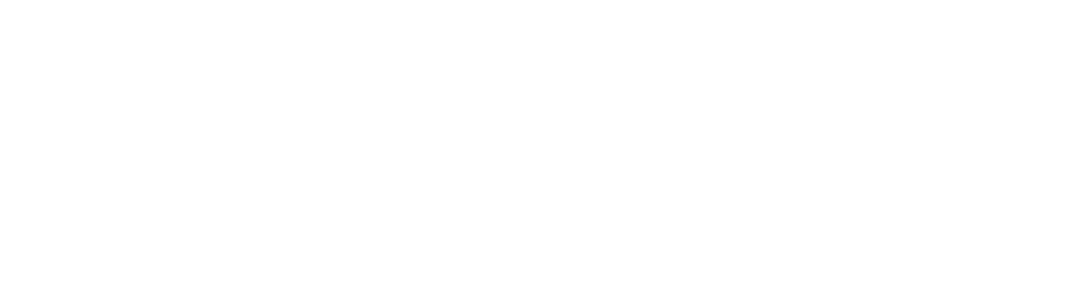
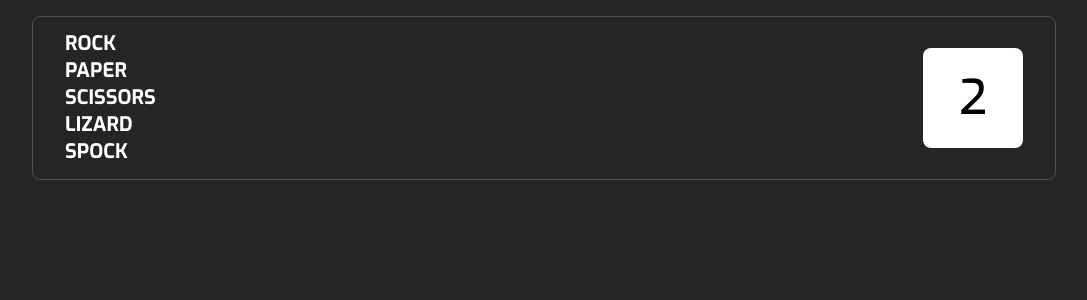
Before and after one commit to dewaleolaoye/big-bang-theory, a React (Create React App) app: page / in a window 1280 px wide. Shown: the top 300 px of the page, without its empty margins (96-1183 px from the left). Built offline with nearby package versions, Linux system fonts and the light colour scheme.

Commit message:
feat: header with title and score card

```diff
--- /dev/null
+++ b/jsconfig.json
@@ -0,0 +1,6 @@
+{
+  "compilerOptions": {
+    "baseUrl": "src"
+  },
+  "include": ["src"]
+}
--- a/src/App.css
+++ /dev/null
@@ -1,38 +0,0 @@
-.App {
-  text-align: center;
-}
-
-.App-logo {
-  height: 40vmin;
-  pointer-events: none;
-}
-
-@media (prefers-reduced-motion: no-preference) {
-  .App-logo {
-    animation: App-logo-spin infinite 20s linear;
-  }
-}
-
-.App-header {
-  background-color: #282c34;
-  min-height: 100vh;
-  display: flex;
-  flex-direction: column;
-  align-items: center;
-  justify-content: center;
-  font-size: calc(10px + 2vmin);
-  color: white;
-}
-
-.App-link {
-  color: #61dafb;
-}
-
-@keyframes App-logo-spin {
-  from {
-    transform: rotate(0deg);
-  }
-  to {
-    transform: rotate(360deg);
-  }
-}
--- a/src/App.jsx
+++ b/src/App.jsx
@@ -1,11 +1,18 @@
-import { Flex } from "./shared";
-import "./App.css";
+import styled from "styled-components";
+import { Header } from "components";
+
+const Container = styled.div`
+  max-width: 1024px;
+  width: 100%;
+  margin: 0 auto;
+  padding: 1rem;
+`;
 
 function App() {
   return (
-    <div className="App">
-      <Flex alignItems="center"></Flex>
-    </div>
+    <Container>
+      <Header />
+    </Container>
   );
 }
 
--- /dev/null
+++ b/src/components/Header/Header.jsx
@@ -0,0 +1,44 @@
+import styled from "styled-components";
+import { Flex } from "shared";
+
+const HeaderWrapper = styled.div`
+  border: 1px solid #505050;
+  border-radius: 8px;
+  color: #fff;
+  padding: 0rem 2rem;
+`;
+
+const Title = styled.h1`
+  font-weight: 700;
+  font-size: 1.25rem;
+  max-width: 100px;
+  text-transform: uppercase;
+`;
+
+const ScoreCard = styled.div`
+  border-radius: 8px;
+  font-size: 3rem;
+  height: 100px;
+  width: 100px;
+  background-color: #fff;
+  color: #000;
+  text-align: center;
+  font-weight: 500;
+`;
+const Header = () => {
+  return (
+    <HeaderWrapper>
+      <Flex alignItems="center" justifyContent="space-between">
+        <Title>Rock Paper Scissors Lizard Spock</Title>
+
+        <ScoreCard>
+          <Flex alignItems="center" justifyContent="center" height="100%">
+            2
+          </Flex>
+        </ScoreCard>
+      </Flex>
+    </HeaderWrapper>
+  );
+};
+
+export default Header;
--- /dev/null
+++ b/src/components/index.js
@@ -0,0 +1 @@
+export { default as Header } from "./Header/Header";
--- a/src/index.css
+++ b/src/index.css
@@ -1,13 +1,17 @@
+@import url("https://fonts.googleapis.com/css2?family=Exo:wght@300;400;500;600;700;800;900&display=swap");
+
 body {
   margin: 0;
-  font-family: -apple-system, BlinkMacSystemFont, 'Segoe UI', 'Roboto', 'Oxygen',
-    'Ubuntu', 'Cantarell', 'Fira Sans', 'Droid Sans', 'Helvetica Neue',
+  font-family: "Exo", -apple-system, BlinkMacSystemFont, "Segoe UI", "Roboto",
+    "Oxygen", "Ubuntu", "Cantarell", "Fira Sans", "Droid Sans", "Helvetica Neue",
     sans-serif;
   -webkit-font-smoothing: antialiased;
   -moz-osx-font-smoothing: grayscale;
+  background-color: #252525;
+  color: #ffffff;
 }
 
 code {
-  font-family: source-code-pro, Menlo, Monaco, Consolas, 'Courier New',
+  font-family: source-code-pro, Menlo, Monaco, Consolas, "Courier New",
     monospace;
 }
--- a/src/shared/Flex.styled.jsx
+++ b/src/shared/Flex.styled.jsx
@@ -9,6 +9,7 @@
   flex-wrap: ${({ flexWrap }) => flexWrap};
   padding: ${({ padding }) => padding};
   margin: ${({ margin }) => margin};
+  height: ${({ height }) => height};
 `;
 
 export default Flex;
```
